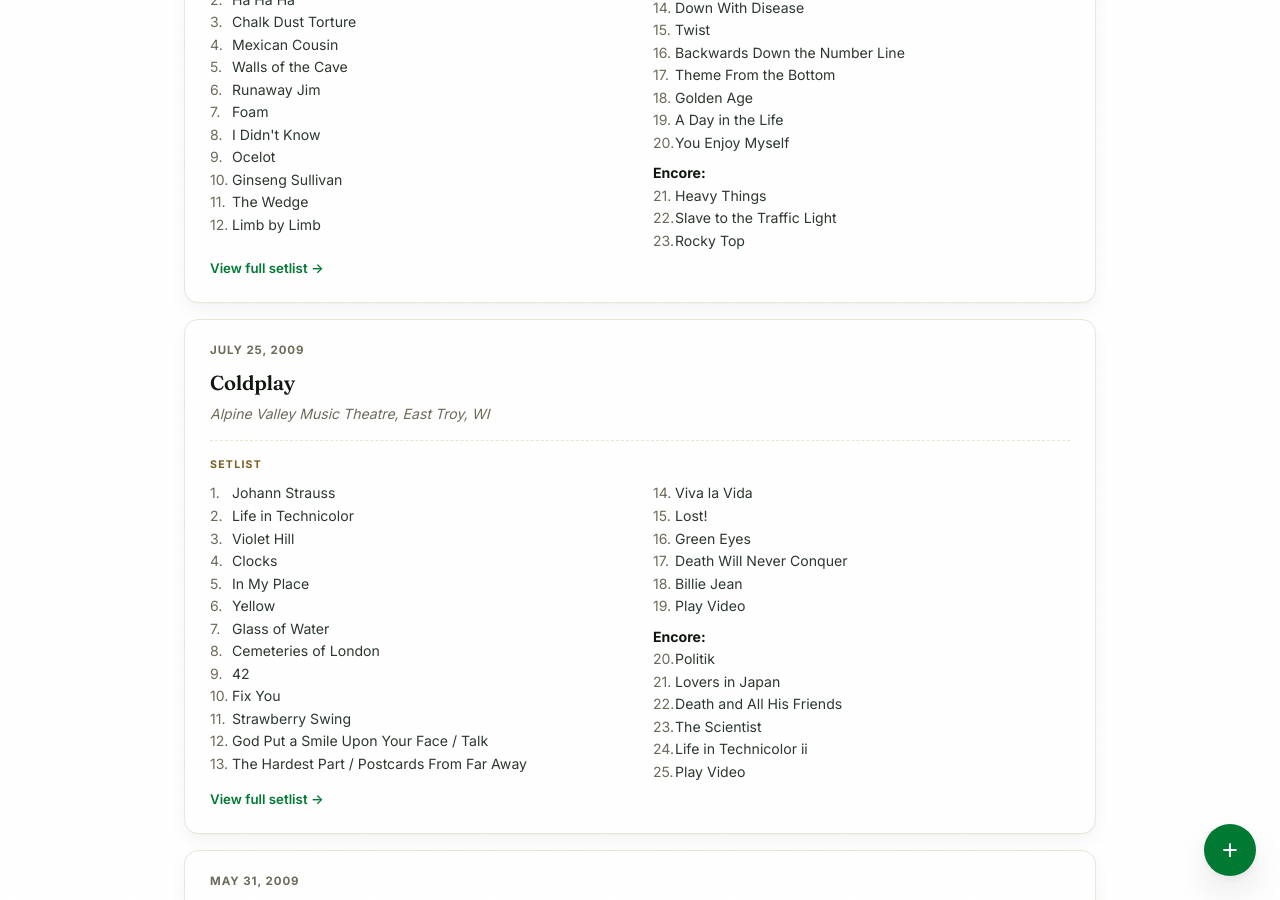
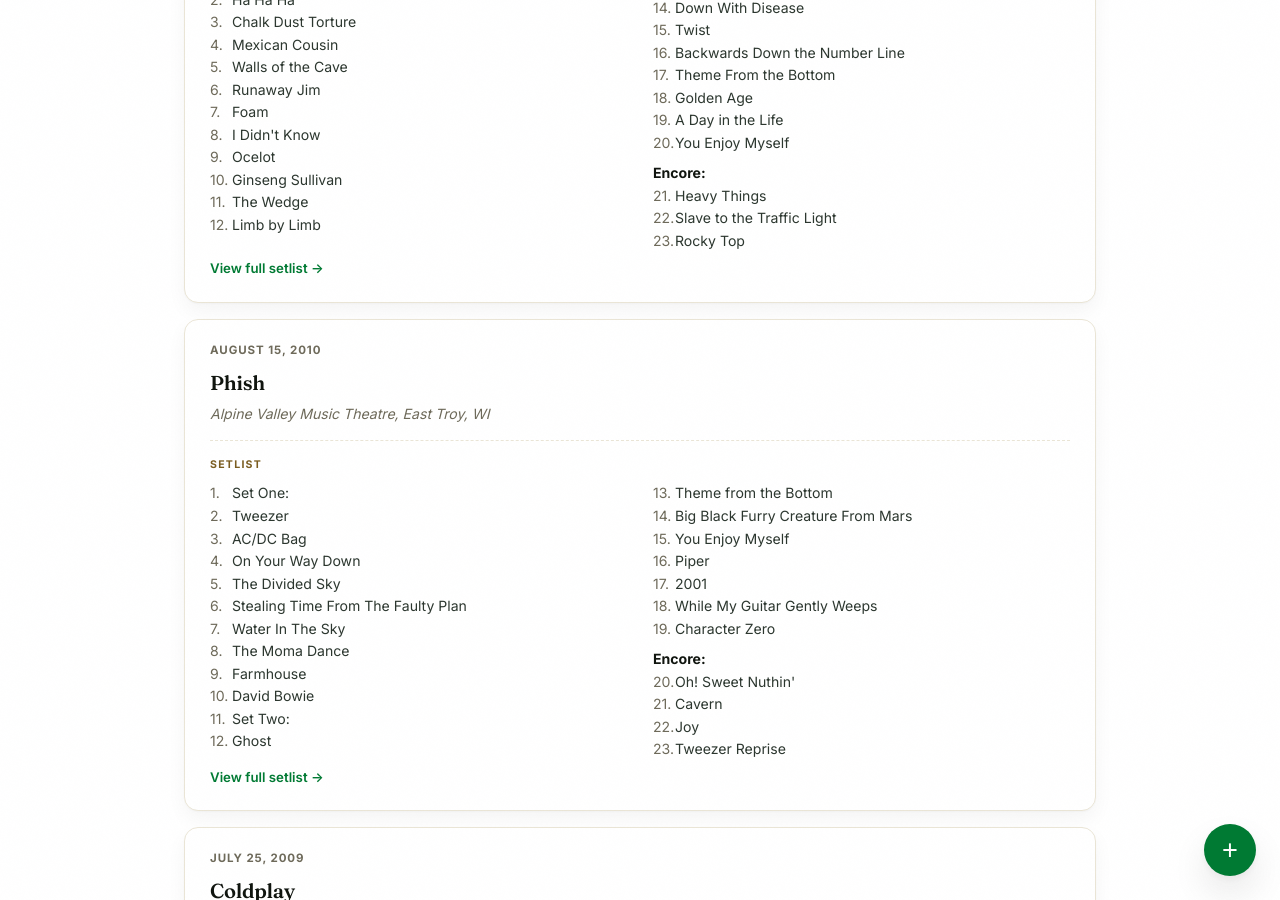
Before and after one commit to bmlanders/adventures, a Jekyll site: the page built from shows/index.html, in a window 1280 px wide and 900 px high, scrolled down 25656 px. Built offline with Jekyll 4.4.1, drawn with Linux system fonts in a browser that asks for light colours.

Commit message:
Log show: Phish on 2010-08-15

```diff
--- a/shows/index.html
+++ b/shows/index.html
@@ -1701,6 +1701,42 @@
     </ol>
   </div>
   <a class="show-trip-link" href="https://www.setlist.fm/setlist/phish/2011/uic-pavilion-chicago-il-13d0f5a9.html" target="_blank" rel="noopener">View full setlist &rarr;</a>
+</div>
+
+<div class="show-entry" id="2010-08-15-phish">
+  <div class="show-date">August 15, 2010</div>
+  <h3>Phish</h3>
+  <div class="show-venue">Alpine Valley Music Theatre, East Troy, WI</div>
+  <div class="setlist">
+    <div class="setlist-lbl">Setlist</div>
+    <ol class="setlist-list">
+      <li>Set One:</li>
+      <li>Tweezer</li>
+      <li>AC/DC Bag</li>
+      <li>On Your Way Down</li>
+      <li>The Divided Sky</li>
+      <li>Stealing Time From The Faulty Plan</li>
+      <li>Water In The Sky</li>
+      <li>The Moma Dance</li>
+      <li>Farmhouse</li>
+      <li>David Bowie</li>
+      <li>Set Two:</li>
+      <li>Ghost</li>
+      <li>Theme from the Bottom</li>
+      <li>Big Black Furry Creature From Mars</li>
+      <li>You Enjoy Myself</li>
+      <li>Piper</li>
+      <li>2001</li>
+      <li>While My Guitar Gently Weeps</li>
+      <li>Character Zero</li>
+      <li class="setlist-set">Encore:</li>
+      <li>Oh! Sweet Nuthin'</li>
+      <li>Cavern</li>
+      <li>Joy</li>
+      <li>Tweezer Reprise</li>
+    </ol>
+  </div>
+  <a class="show-trip-link" href="https://www.nugs.net/live-download-of-phish-alpine-valley-music-theatre-east-troy-wi-08-15-2010-mp3-flac-or-online-music-streaming/17878.html" target="_blank" rel="noopener">View full setlist &rarr;</a>
 </div>
 
 <div class="show-entry" id="2009-07-25-coldplay">
```
